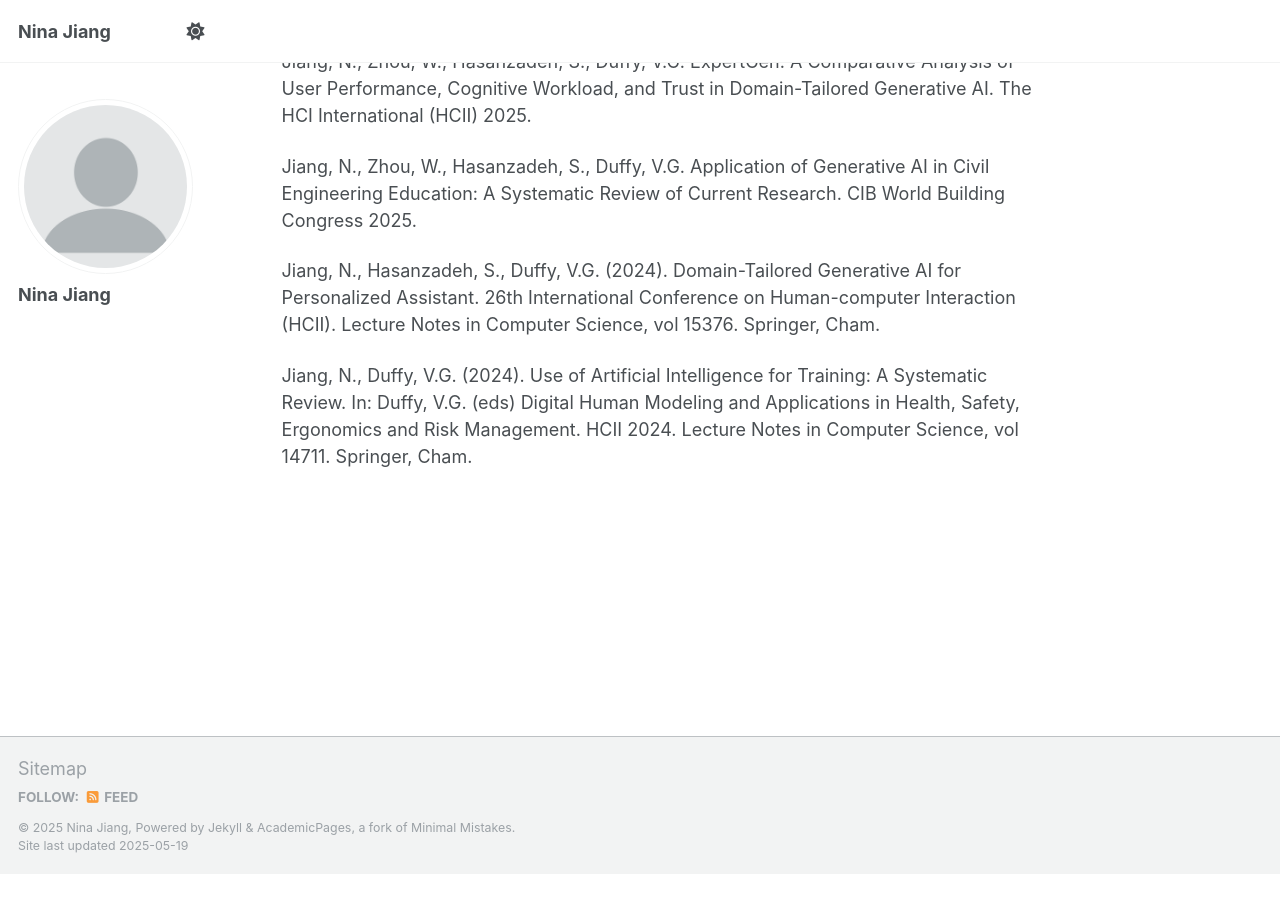
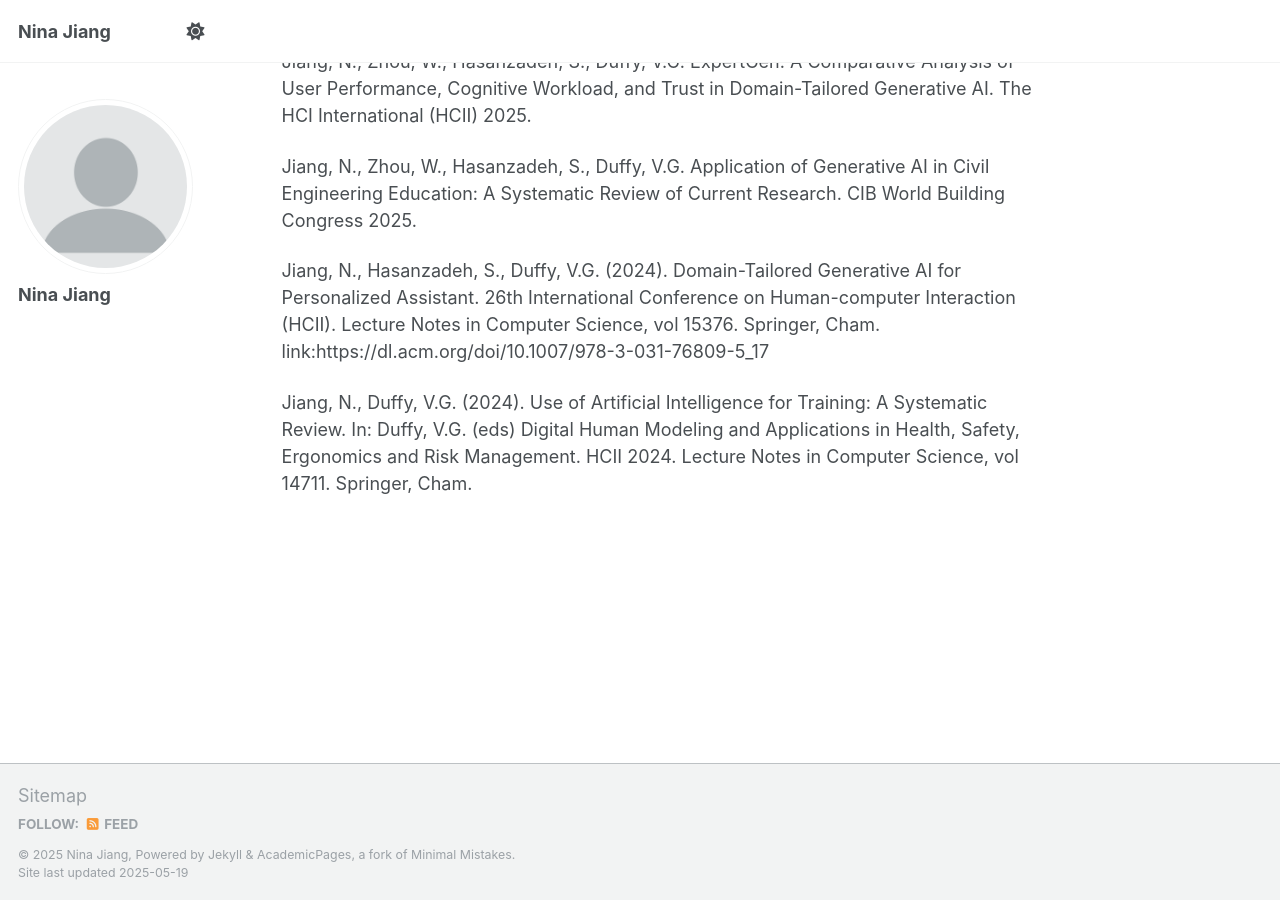
Before and after one commit to Joy-25/nina, a Jekyll site: the page built from _pages/about.md, in a window 1280 px wide and 900 px high, scrolled down 658 px. Built offline with Jekyll 4.4.1, drawn with Linux system fonts in a browser that asks for light colours; before the commit the page ends 1532 px from its top, so only the background shows below that.

Commit message:
Update about.md

```diff
--- a/_pages/about.md
+++ b/_pages/about.md
@@ -30,6 +30,6 @@ Jiang, N., Zhou, W., Hasanzadeh, S., Duffy, V.G. ExpertGen: A Comparative Analys
 
 Jiang, N., Zhou, W., Hasanzadeh, S., Duffy, V.G. Application of Generative AI in Civil Engineering Education: A Systematic Review of Current Research. CIB World Building Congress 2025.
 
-Jiang, N., Hasanzadeh, S., Duffy, V.G. (2024). Domain-Tailored Generative AI for Personalized Assistant. 26th International Conference on Human-computer Interaction (HCII). Lecture Notes in Computer Science, vol 15376. Springer, Cham.
+Jiang, N., Hasanzadeh, S., Duffy, V.G. (2024). Domain-Tailored Generative AI for Personalized Assistant. 26th International Conference on Human-computer Interaction (HCII). Lecture Notes in Computer Science, vol 15376. Springer, Cham. link:https://dl.acm.org/doi/10.1007/978-3-031-76809-5_17
 
 Jiang, N., Duffy, V.G. (2024). Use of Artificial Intelligence for Training: A Systematic Review. In: Duffy, V.G. (eds) Digital Human Modeling and Applications in Health, Safety, Ergonomics and Risk Management. HCII 2024. Lecture Notes in Computer Science, vol 14711. Springer, Cham.
```
